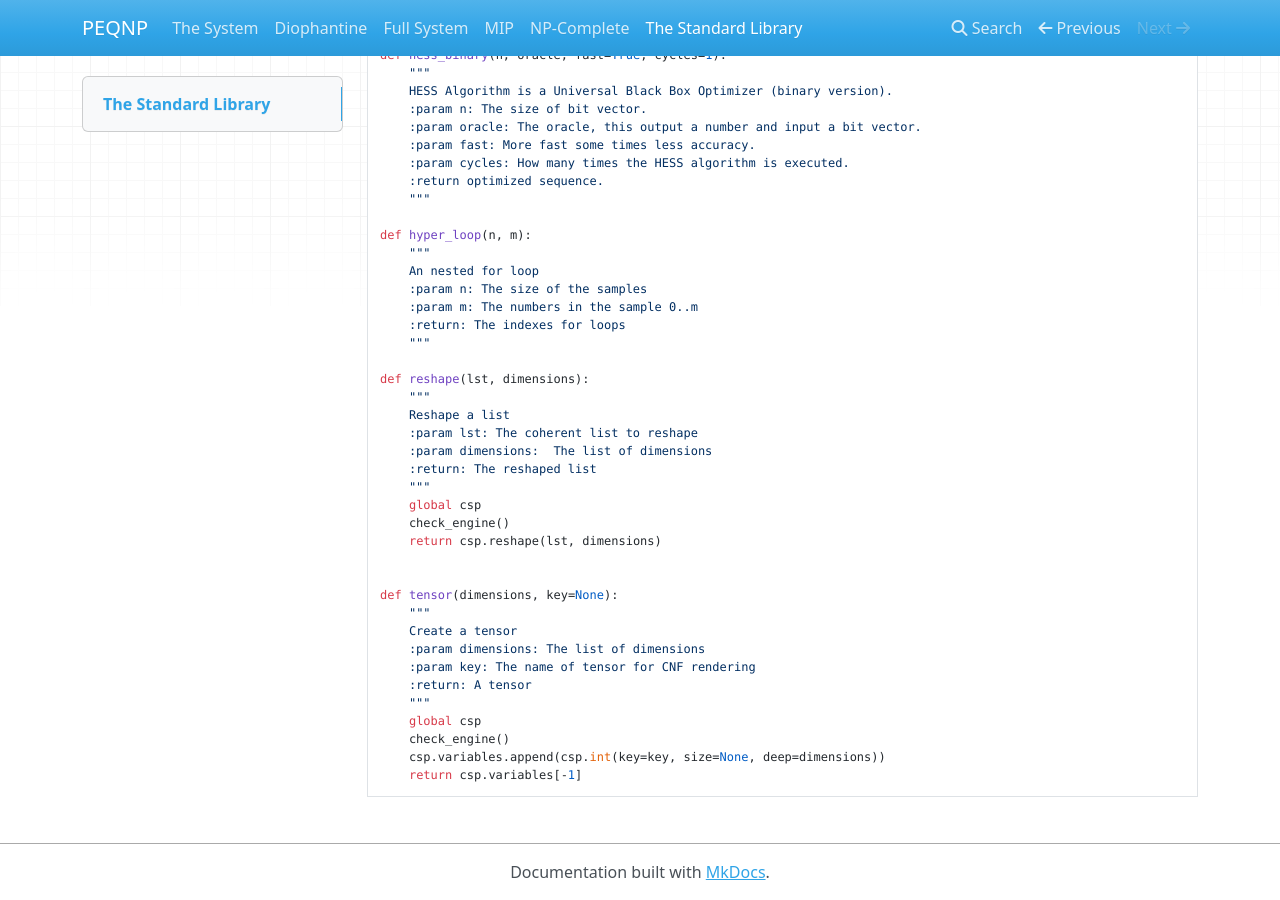
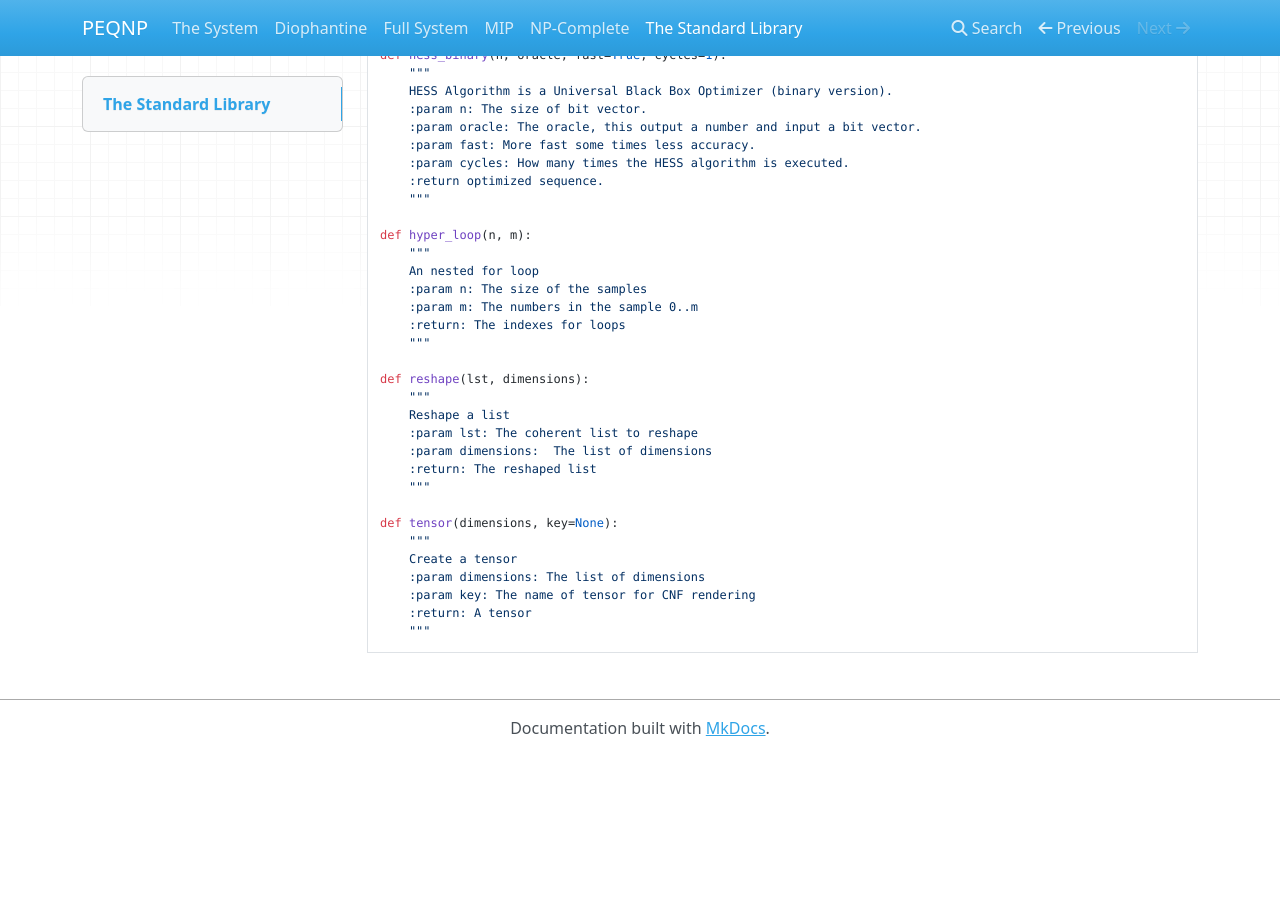
Before and after one commit to maxtuno/PEQNP, an MkDocs documentation site: the page built from docs/stdlib.md, in a window 1280 px wide and 900 px high, scrolled down 5537 px. Built offline with MkDocs 1.6.1, drawn with Linux system fonts in a browser that asks for light colours; nearby versions of some CDN libraries; a script that is not in the unit is left out; after the commit the page ends 6293 px from its top, so only the background shows below that.

Commit message:
Update stdlib.md

````diff
--- a/docs/stdlib.md
+++ b/docs/stdlib.md
@@ -328,10 +328,6 @@ def reshape(lst, dimensions):
     :param dimensions:  The list of dimensions
     :return: The reshaped list
     """
-    global csp
-    check_engine()
-    return csp.reshape(lst, dimensions)
-
 
 def tensor(dimensions, key=None):
     """
@@ -340,8 +336,4 @@ def tensor(dimensions, key=None):
     :param key: The name of tensor for CNF rendering
     :return: A tensor
     """
-    global csp
-    check_engine()
-    csp.variables.append(csp.int(key=key, size=None, deep=dimensions))
-    return csp.variables[-1]
 ```
````
